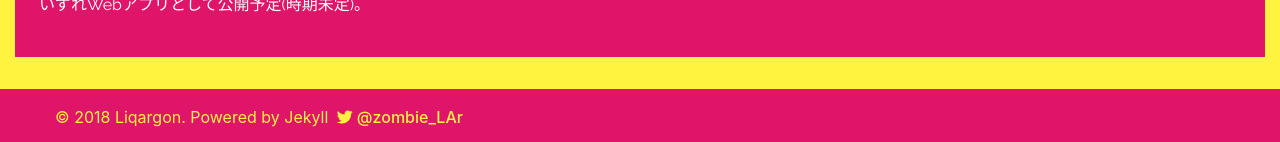
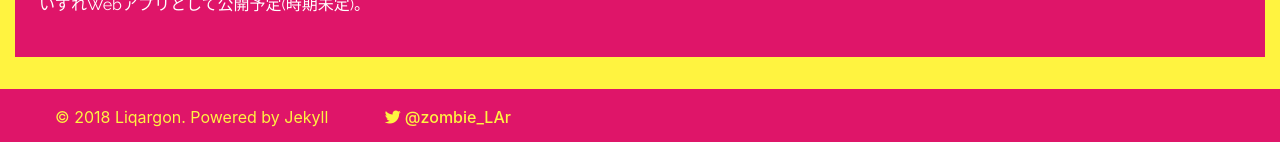
Before and after one commit to liqargon/liqargon.github.io, a Jekyll site: the page built from pages/Projects.md, in a window 1280 px wide and 900 px high, scrolled down 1845 px. Shown: the part 755-897 px from the top of the window. Built offline with Jekyll 4.4.1, drawn with Linux system fonts in a browser that asks for light colours; nearby versions of some CDN libraries.

Commit message:
[fix]adjust layout

```diff
--- a/_layouts/default.html
+++ b/_layouts/default.html
@@ -27,7 +27,7 @@
     <footer class="footer mt-auto pt-3">
         <div class="footer-s-container">
             <ul>
-                <li>
+                <li class="mr-5">
                     <span class="text-zombie-y text-muted text-left">&copy; 2018 Liqargon. Powered by Jekyll</span>
                 </li>
                 <li>
```
